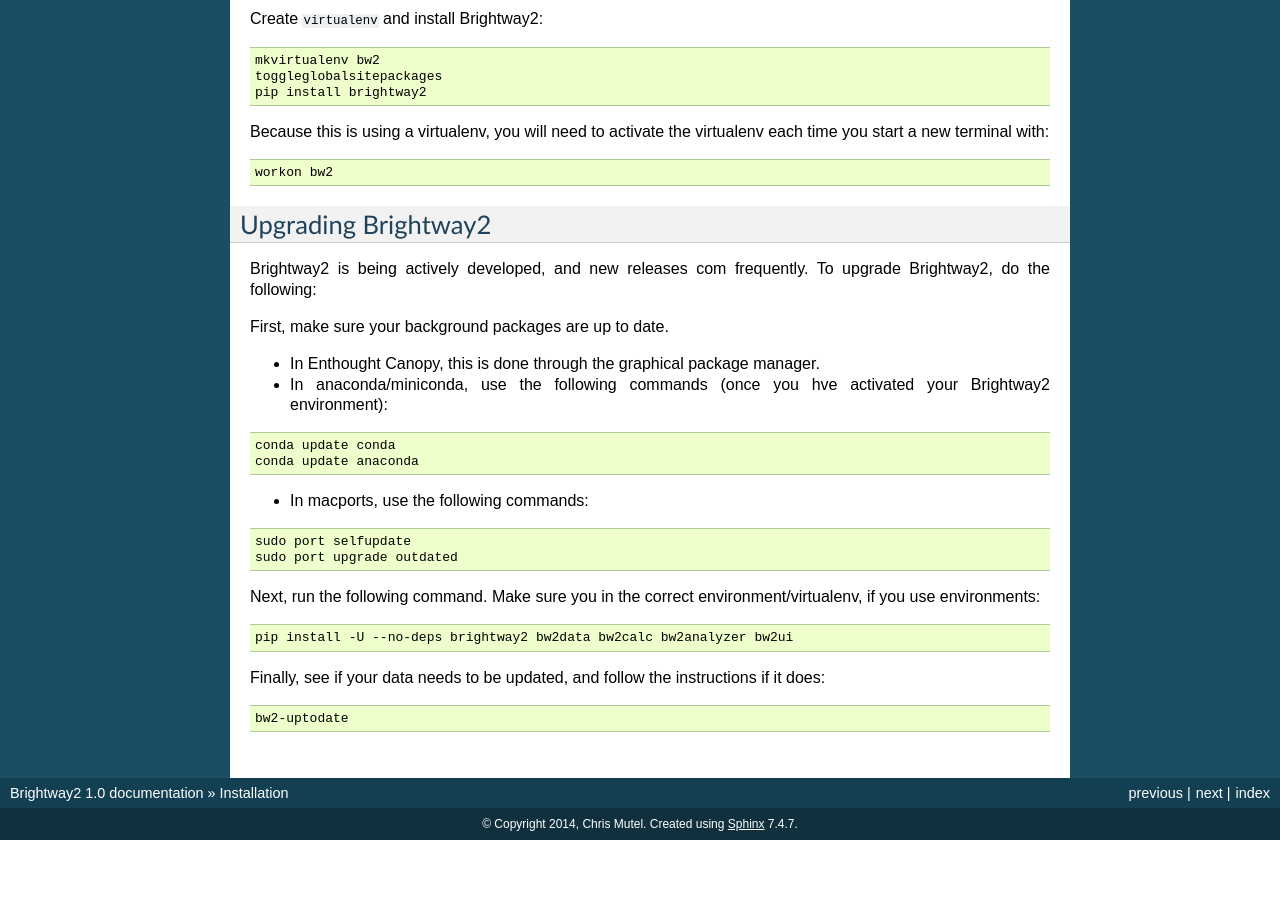
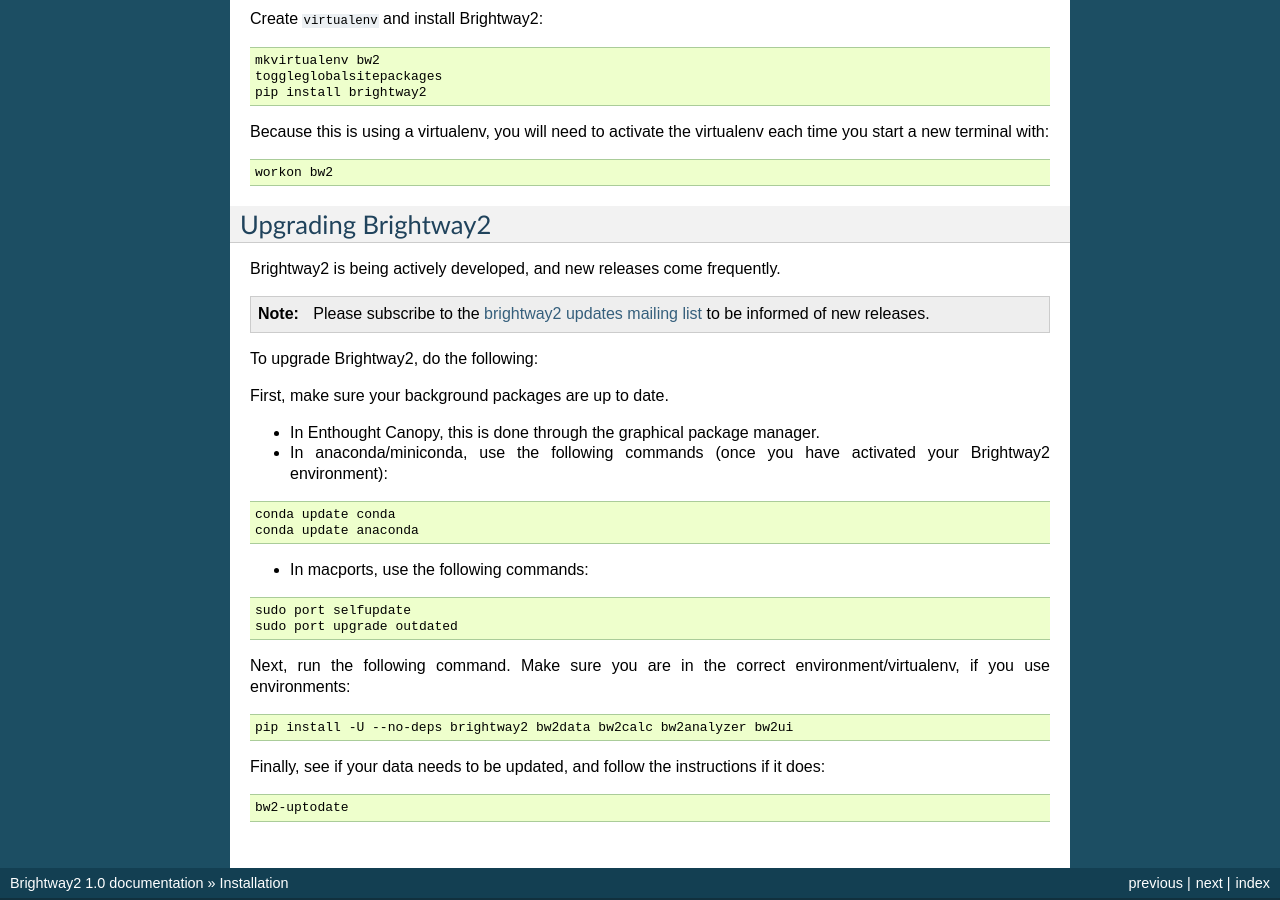
Before and after one commit to brightway-lca/brightway2, a Sphinx documentation site: the page built from docs/installation.rst, in a window 1280 px wide and 900 px high, scrolled down 5189 px. Built offline with Sphinx 7.4.7, drawn with Linux system fonts in a browser that asks for light colours; before the commit the page ends 6029 px from its top, so only the background shows below that.

Commit message:
Add brightway2-updates mailing list link

```diff
--- a/docs/credits.rst
+++ b/docs/credits.rst
@@ -22,6 +22,8 @@
 
 Contact the developers
 ----------------------
+
+.. note:: Please subscribe to the `brightway2 updates mailing list <https://tinyletter.com/brightway2-updates>`_ to be informed of new releases.
 
 Brightway2 has a mailing list: brightway2@googlegroups.com. You can register at the `Google groups site <https://groups.google.com/forum/?fromgroups#!forum/brightway2>`_.
 
--- a/docs/installation.rst
+++ b/docs/installation.rst
@@ -280,12 +280,16 @@
 Upgrading Brightway2
 ====================
 
-Brightway2 is being actively developed, and new releases com frequently. To upgrade Brightway2, do the following:
+Brightway2 is being actively developed, and new releases come frequently.
+
+.. note:: Please subscribe to the `brightway2 updates mailing list <https://tinyletter.com/brightway2-updates>`_ to be informed of new releases.
+
+To upgrade Brightway2, do the following:
 
 First, make sure your background packages are up to date.
 
 * In Enthought Canopy, this is done through the graphical package manager.
-* In anaconda/miniconda, use the following commands (once you hve activated your Brightway2 environment)::
+* In anaconda/miniconda, use the following commands (once you have activated your Brightway2 environment)::
 
 .. code-block:: bash
 
@@ -299,7 +303,7 @@
     sudo port selfupdate
     sudo port upgrade outdated
 
-Next, run the following command. Make sure you in the correct environment/virtualenv, if you use environments:
+Next, run the following command. Make sure you are in the correct environment/virtualenv, if you use environments:
 
 .. code-block:: bash
 
```
